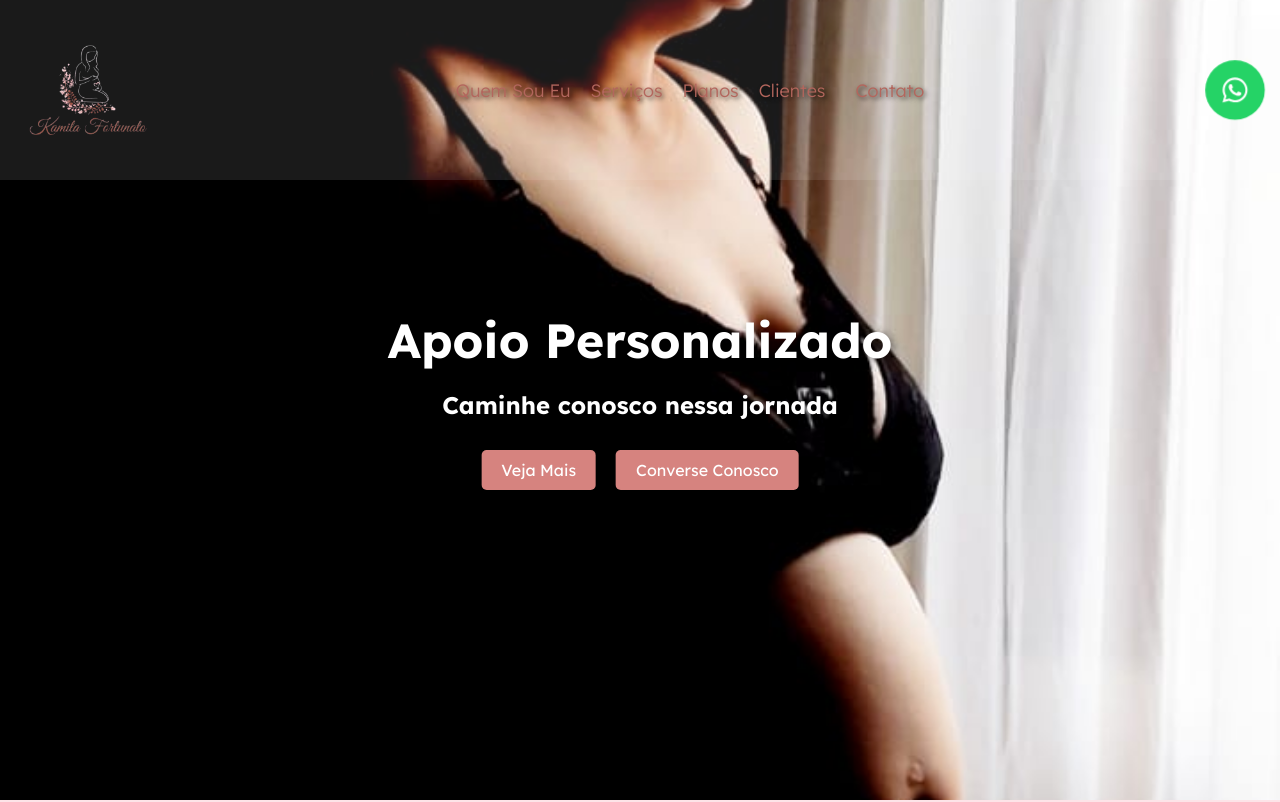
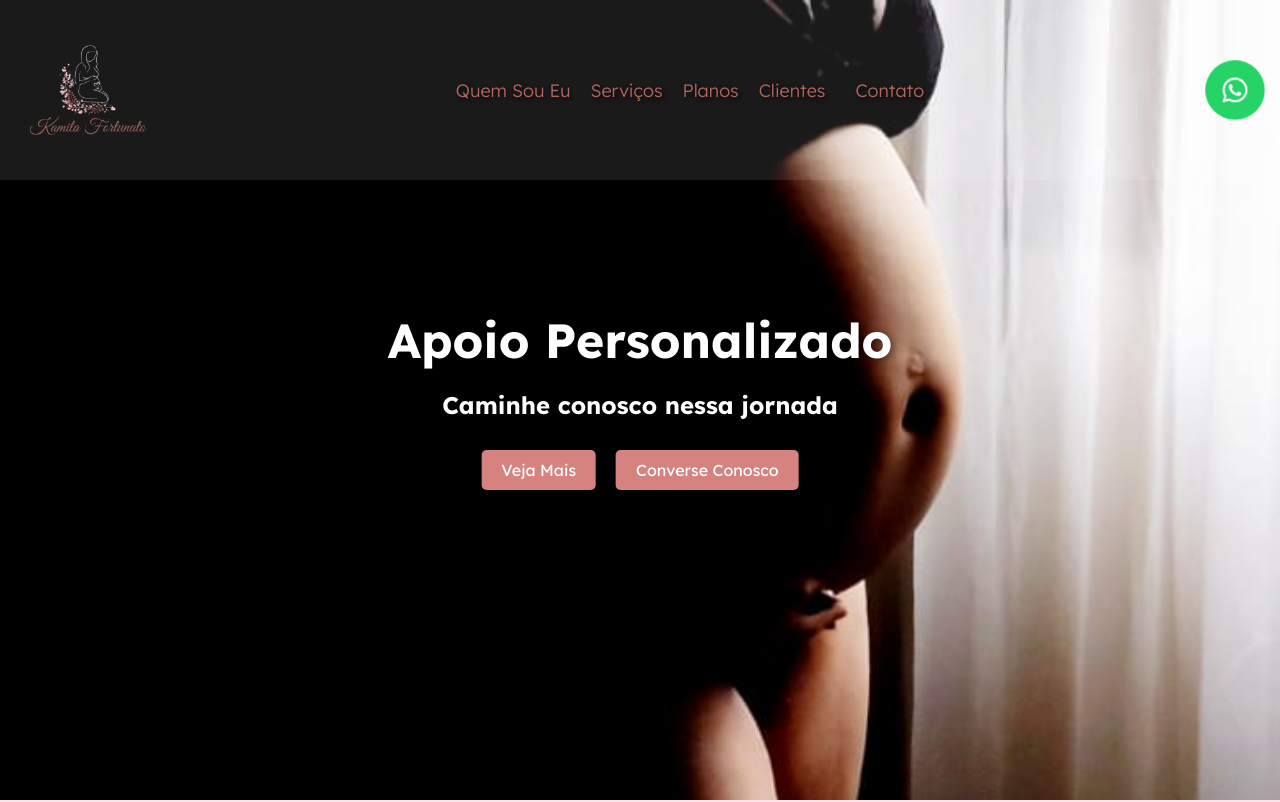
Before and after one commit to Luanecarol/doula-ladingpage, a React (Vite) app: page / in a window 1280 px wide. Shown: the top 802 px of the page. Built offline with nearby package versions, Linux system fonts and the light colour scheme; a web font is replaced by a local one.

Commit message:
feat: "update images"

```diff
--- a/src/components/HeroSection.jsx
+++ b/src/components/HeroSection.jsx
@@ -130,7 +130,13 @@ const HeroSection = () => {
           </OverlayContent>
         </SwiperSlide>
 
-        <SwiperSlide style={{ backgroundImage: `url('/doula.jpg')` }}>
+        <SwiperSlide
+          style={{
+            backgroundImage: `url('/doula.jpg')`,
+            backgroundPosition: "center 70%", // Mantém a centralização padrão
+            backgroundSize: "cover", // Garante que a imagem cubra o slide
+          }}
+        >
           <OverlayContent>
             <Title>Apoio Personalizado</Title>
             <SubTitle>Caminhe conosco nessa jornada</SubTitle>
```
